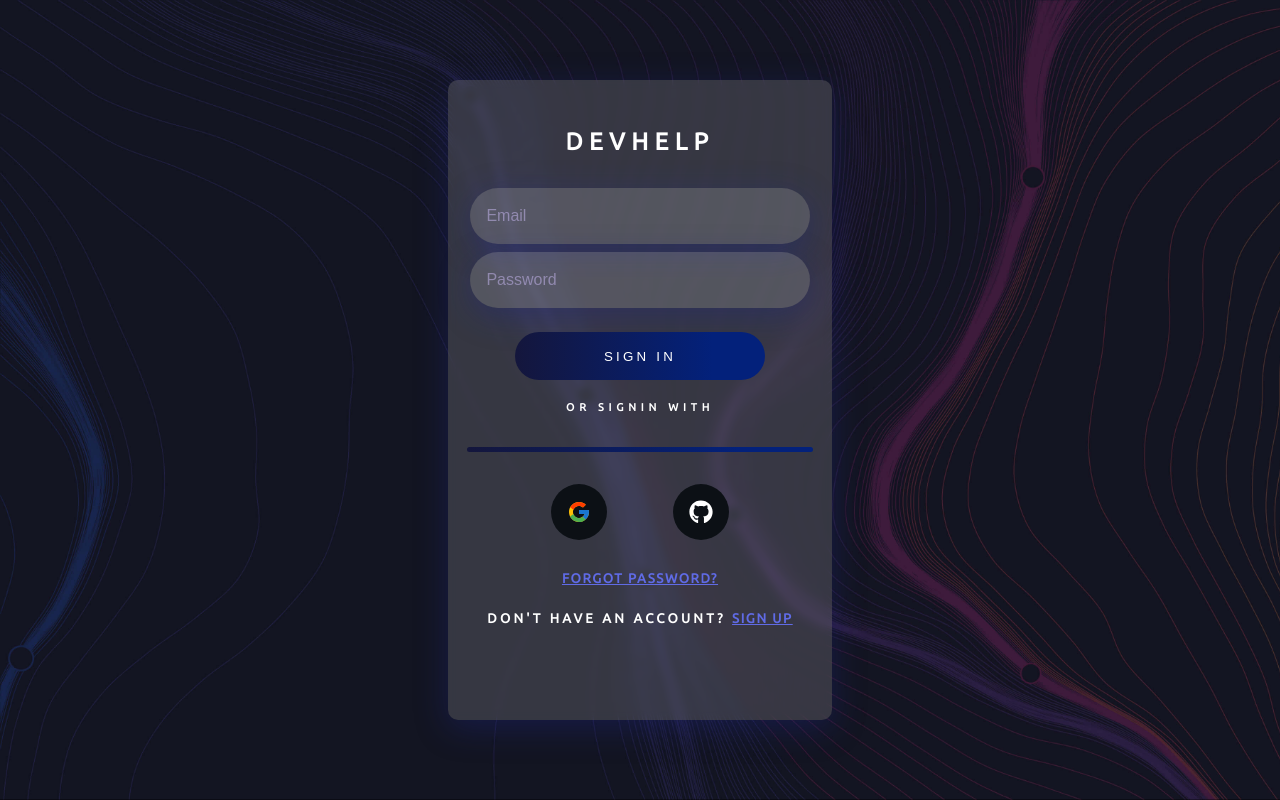
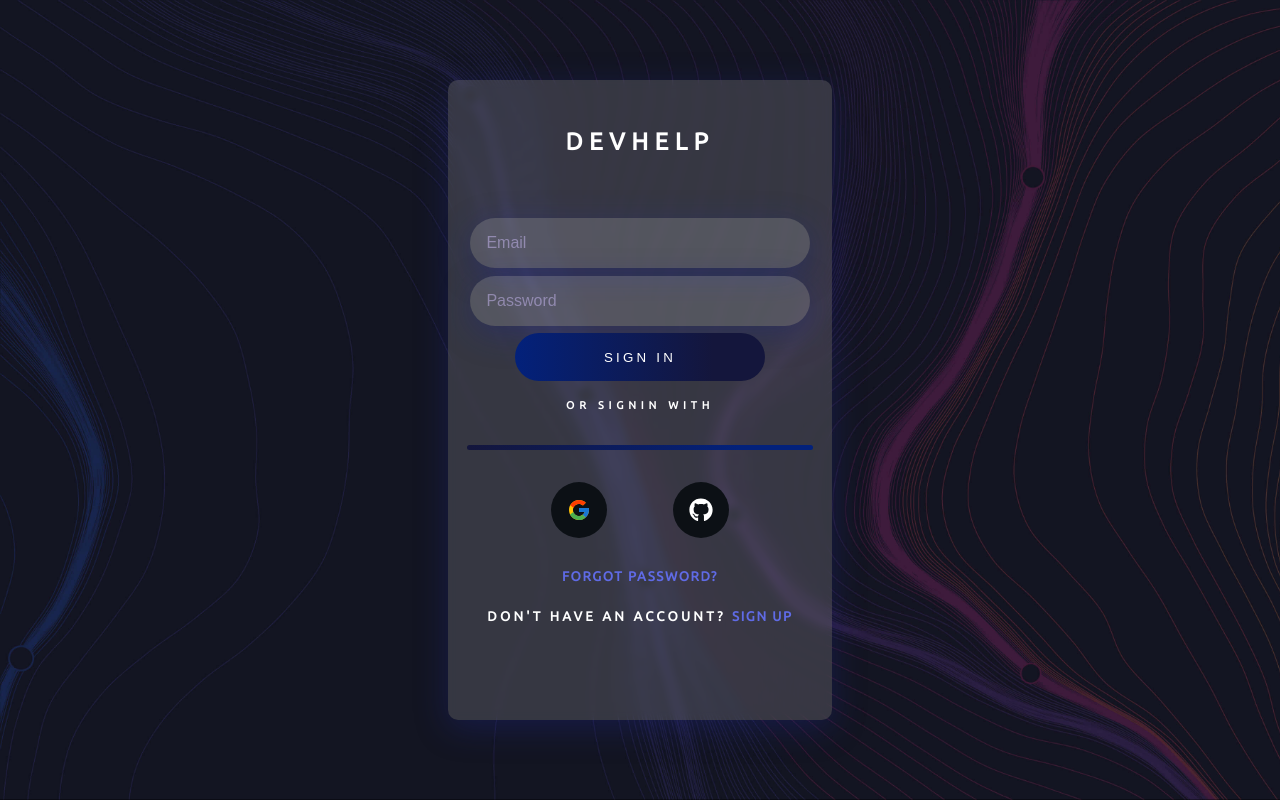
Before and after one commit to ujjwxl/devhelp, a React (Vite) app in the folder client/: page /login in a window 1280 px wide. Built offline with nearby package versions, Linux system fonts and the light colour scheme.

Commit message:
commit 11
Added css

```diff
--- a/client/components/Login/Icon.jsx
+++ b/client/components/Login/Icon.jsx
@@ -14,8 +14,19 @@ const StyledIcon = styled.div`
   border-radius: 4rem;
   color: white;
   cursor: pointer;
+  transition: transform 0.2s ease-in-out;
+
+  &:hover {
+    transform: scale(1.1); /* Increase size on hover */
+  }
+
   svg {
     width: 1.5rem;
     height: 1.5rem;
+    transition: transform 0.2s ease-in-out;
+  }
+
+  &:hover svg {
+    transform: scale(1.5); /* Increase size on hover */
   }
 `;
--- a/client/components/Login/Input.jsx
+++ b/client/components/Login/Input.jsx
@@ -21,6 +21,7 @@ const StyledInput = styled.input`
   color: #3c354e;
   font-size: 1rem;
   font-weight: bold;
+  transition: transform 0.2s ease-in-out;
   &:focus {
     display: inline-block;
     box-shadow: 0 0 0 0.2rem #b9abe0;
@@ -32,4 +33,7 @@ const StyledInput = styled.input`
     font-weight: 100;
     font-size: 1rem;
   }
+  &:hover {
+    transform: scale(1.02);
+  }
 `;
--- a/client/pages/Home/Home.jsx
+++ b/client/pages/Home/Home.jsx
@@ -1,10 +1,11 @@
 import React, { useState, useEffect } from "react";
-import { Link } from 'react-router-dom'
+import { Link, useNavigate } from 'react-router-dom'
 import "./Home.css";
 import Spline from '@splinetool/react-spline';
 import Loading from "../../components/Login/Loading";
 
 export default function Home() {
+    const navigate=useNavigate();
 
     const [loading, setLoading] = useState(true);
 
@@ -13,6 +14,11 @@ export default function Home() {
             setLoading(false);
         }, 3000);
     }, []);
+
+    const handleClick = async (e) => {
+        e.preventDefault();
+        navigate('/login');
+    }
 
     return (
         <div className="App">
@@ -40,7 +46,7 @@ export default function Home() {
                                 The perfect place for developers to list their abandoned projects. <br></br>
                                 Join the largest community of developers and see your ideas come to life.
                             </p>
-                            <button className="home-about-section-button">Get Started</button>
+                            <button className="home-about-section-button" onClick={handleClick}>Get Started</button>
                         </div>
 
                     </div>
--- a/client/pages/Login/Login.css
+++ b/client/pages/Login/Login.css
@@ -38,6 +38,7 @@
 
 .login-page-contain h2{
     margin: 3rem 0 2rem 0;
+    padding-bottom: 30px;
 }
 
 .login-page-contain-input{
@@ -55,10 +56,12 @@
     display: flex;
     align-items: center;
     justify-content: center;
+    margin-top: 0px;
+    margin-bottom: 20px;
 }
 
 .login-signup-button {
-    background: linear-gradient(to right, #14163c 0%, #03217b 79%);
+    background: linear-gradient(to right, #03217b 0%, #14163c 79%);
     text-transform: uppercase;
     letter-spacing: 0.2rem;
     width: 65%;
@@ -67,7 +70,19 @@
     color: white;
     border-radius: 2rem;
     cursor: pointer;
+    transition: transform 0.2s ease-in-out;
+    position: relative;
+    overflow: hidden;
 }
+
+.login-signup-button:hover {
+    letter-spacing: 0.25rem;
+    background: rgb(0, 0, 0);
+    transform: scale(1.02);
+    box-shadow: 0 0 10px 5px rgba(0, 0, 255, 0.7); /* Neon glow effect */
+    text-shadow: 0 0 10px rgba(0, 0, 255, 0.7); /* Neon text glow effect */
+}
+
 
 .login-signup-links {
     letter-spacing: 0.2rem;
@@ -76,10 +91,11 @@
 
 }
 
-.login-signup-h6 {
+.login-h6 {
     letter-spacing: 0.3rem;
     margin-top: 8px;
     margin-bottom: 10px;
+    padding-top: 45px;
 }
 
 .login-page-hr {
@@ -105,3 +121,12 @@
     font-weight: bolder;
     color: rgb(96, 107, 230);
 } */
+
+.login-page-contain form {
+    display: flex;
+    flex-direction: column;
+    justify-content: space-around;
+    align-items: center;
+    height: 20%;
+    width: 100%;
+}
--- a/client/pages/Login/Login.jsx
+++ b/client/pages/Login/Login.jsx
@@ -54,16 +54,22 @@ export default function Login() {
         <div className="login-page-contain">
             <h2>DevHelp</h2>
 
-          <div className="login-page-contain-input">
-            <Input type="text" placeholder="Email" value={email} onChange={(e) => setEmail(e.target.value)}></Input>
+
+            <form onSubmit={handleSubmit}>
+            {/* <div className="login-page-contain-input"> */}
+              <Input type="text" placeholder="Email" value={email} onChange={(e) => setEmail(e.target.value)} ></Input>
               <Input type="password" placeholder="Password" value={password} onChange={(e) => setPassword(e.target.value)}></Input>
-          </div>
+              {/* </div> */}
+
+
+
 
             <div className="login-page-contain-btn">
               <button onClick={handleSubmit} className="login-signup-button">Sign In</button>
             </div>
+            </form>
 
-          <h6 className="login-signup-h6">Or Signin With</h6>
+            <h6 className="login-h6">Or Signin With</h6>
 
             <hr className="login-page-hr"></hr>
 
--- a/client/pages/Signup/Signup.css
+++ b/client/pages/Signup/Signup.css
@@ -54,6 +54,12 @@ body {
     justify-content: center;
 }
 
+.signup-h6 {
+    letter-spacing: 0.3rem;
+    margin-top: 8px;
+    margin-bottom: 10px;
+}
+
 /* h5, p{
     letter-spacing: 0.2rem;
     margin-top: 15px;
@@ -84,4 +90,5 @@ body {
     letter-spacing: 0.1rem;
     font-weight: bolder;
     color: rgb(96, 107, 230);
+    text-decoration: none;
 }
--- a/client/pages/Signup/Signup.jsx
+++ b/client/pages/Signup/Signup.jsx
@@ -59,12 +59,13 @@ export default function Signup() {
           <Input type="password" placeholder="Confirm Password" value={confirmpassword} onChange={(e) => setConfirmPassword(e.target.value)}></Input>
         </div>
 
+
         <div className="signup-page-container-btn">
           <button onClick={handleSubmit} className="login-signup-button">Sign Up</button>
         </div>
 
 
-        <h6 className="login-signup-h6">Or SignUp With</h6>
+        <h6 className="signup-h6">Or SignUp With</h6>
 
         <div className="signup-page-container-icon">
           <Icon color={ButtonBackground}>
```
Lines whose indentation alone changed are shown as unchanged.
